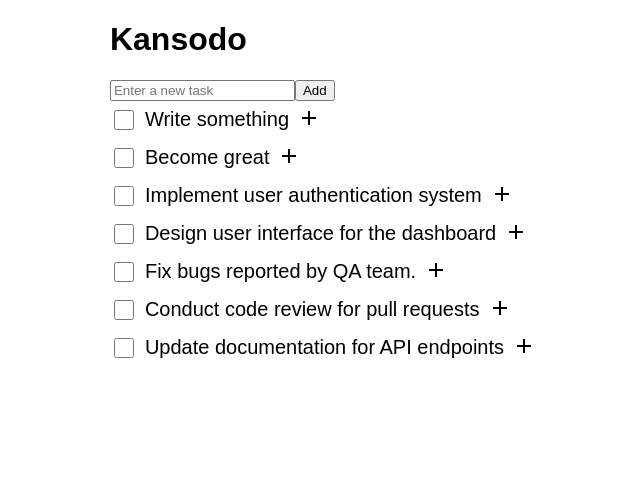
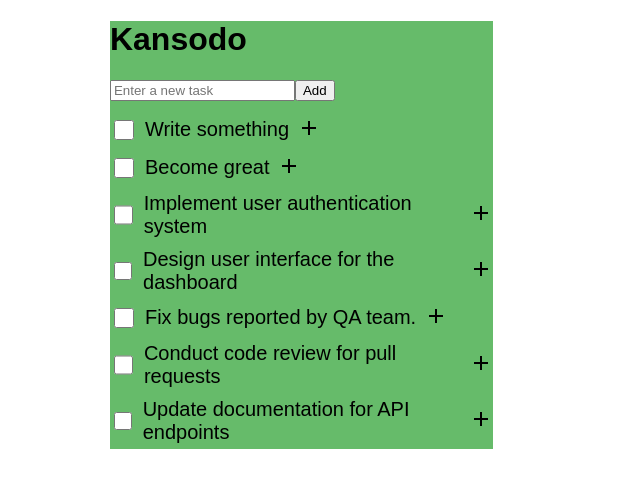
Before and after one commit to bikraman/Kansodo-Web, a React (Create React App) app in the folder kansodo/: page / in a window 1280 px wide. Shown: the top 488 px of the page, without its empty margins (317-957 px from the left). Built offline with nearby package versions, Linux system fonts and the light colour scheme.

Commit message:
trying to figure out how css in react works?

```diff
--- a/kansodo/src/App.css
+++ b/kansodo/src/App.css
@@ -9,6 +9,15 @@ body {
 
 }
 
+.root {
+  width: 100%;
+}
+
+.hello {
+  background-color: #66bb6a;
+  width: 90%;
+}
+
 input[type="checkbox"] {
   accent-color: black;
 }
@@ -16,7 +25,7 @@ input[type="checkbox"] {
 .list-container {
   margin-top: 10px;
   margin-bottom: 10px;
-  width: 90%;
+  width: 100%;
 }
 
 .list-item-container {
@@ -31,7 +40,6 @@ input[type="checkbox"] {
   margin-bottom: 5px;
   flex-direction: row;
   align-items: center;
-
 }
 
 .list-item-checkbox {
--- a/kansodo/src/App.js
+++ b/kansodo/src/App.js
@@ -23,11 +23,11 @@ function App() {
 
   return (
     // <ListItem/>
-    <>
+    <div className='hello'>
         <h1 id="my">Kansodo</h1>
         <Top/>
         <TreeList data = {root}/>
-    </>
+    </div>
   );
 }
 
--- a/kansodo/src/components/TreeList.js
+++ b/kansodo/src/components/TreeList.js
@@ -19,7 +19,7 @@ export default function TreeList({data}) {
     const items = []
     getStuff(data, items)
 
-    return (<>{items}</>);
+    return (<div className='list-container'>{items}</div>);
 }
 
 function getStuff(node, final) {
@@ -33,7 +33,6 @@ function getStuff(node, final) {
         getStuff(child, final)
     }
 }
-
 
 
 const ListItem = ({ task }) => {
```
